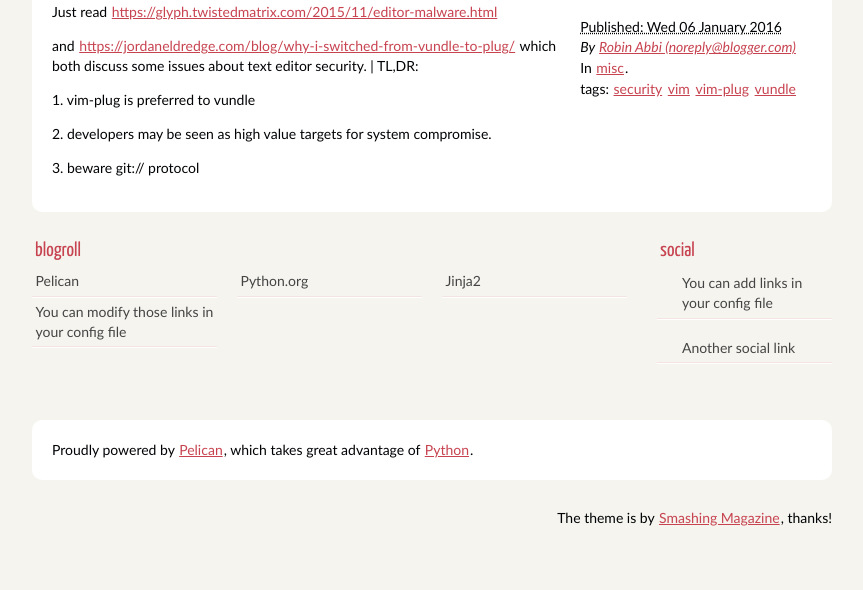
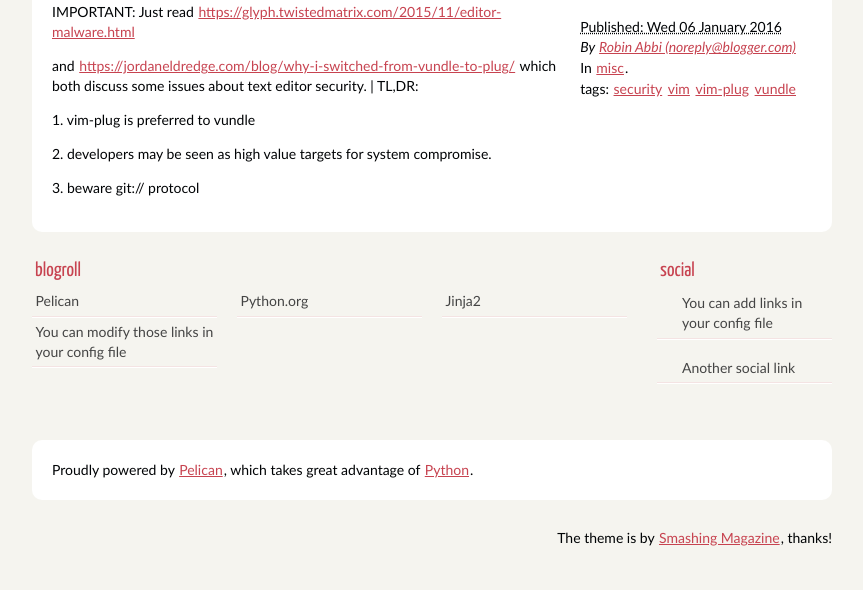
Before and after one commit to the-code-robot/the-code-robot.github.io, a plain HTML site: page vim-security.html in a window 1280 px wide. Shown: the part 225-815 px from the top of the page, without its empty margins (208-1071 px from the left). Drawn offline with Linux system fonts and the light colour scheme.

Commit message:
Add important tag.

```diff
--- a/vim-security.html
+++ b/vim-security.html
@@ -37,7 +37,7 @@
 <p>In <a href="/category/misc.html">misc</a>.</p>
 <p>tags: <a href="/tag/security.html">security</a> <a href="/tag/vim.html">vim</a> <a href="/tag/vim-plug.html">vim-plug</a> <a href="/tag/vundle.html">vundle</a> </p>
 </footer><!-- /.post-info -->      <div class="line-block">
-<div class="line">Just read <a class="reference external" href="https://glyph.twistedmatrix.com/2015/11/editor-malware.html">https://glyph.twistedmatrix.com/2015/11/editor-malware.html</a></div>
+<div class="line">IMPORTANT: Just read <a class="reference external" href="https://glyph.twistedmatrix.com/2015/11/editor-malware.html">https://glyph.twistedmatrix.com/2015/11/editor-malware.html</a></div>
 </div>
 <p>and <a class="reference external" href="https://jordaneldredge.com/blog/why-i-switched-from-vundle-to-plug/">https://jordaneldredge.com/blog/why-i-switched-from-vundle-to-plug/</a>
 which both discuss some issues about text editor security.
```
